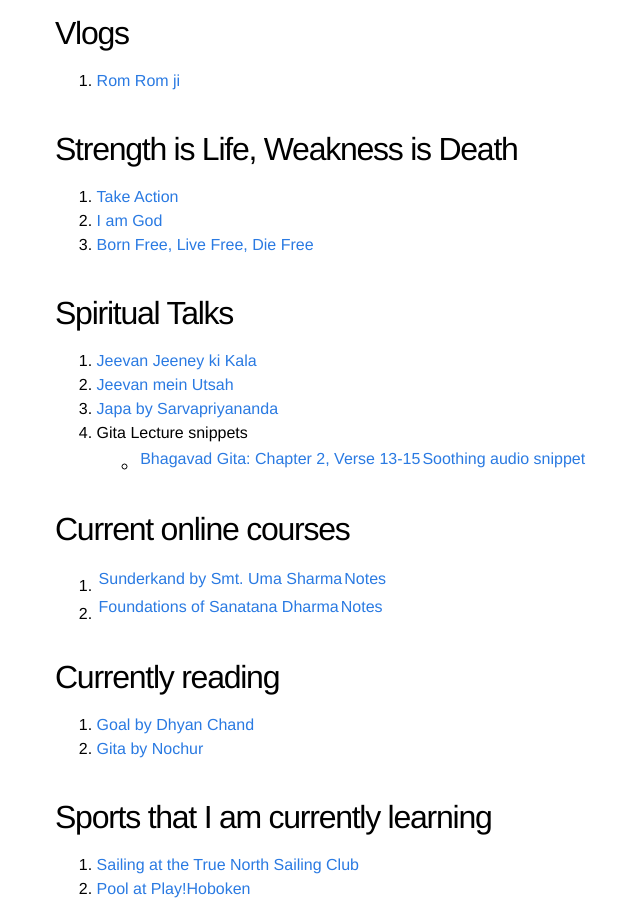
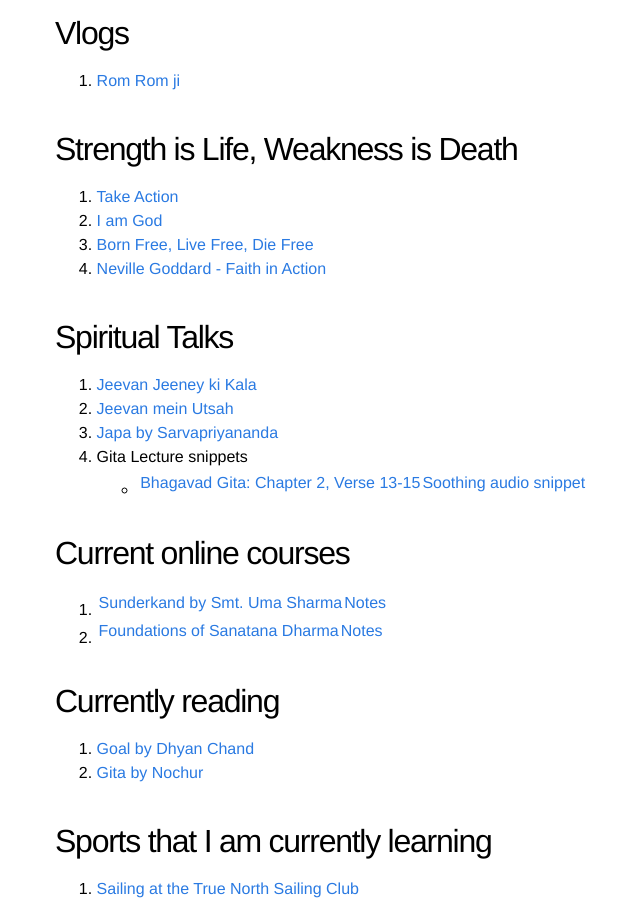
Before and after one commit to kislayabhi/kislayabhi.github.io, a Jekyll site: the page built from _posts/2024-7-23-My-personal-playlist.md, in a window 1280 px wide and 900 px high, scrolled down 1612 px. Shown: the whole window, without its empty margins (185-825 px from the left). Built offline with Jekyll 4.4.1, drawn with Linux system fonts in a browser that asks for light colours; comment, search, counter and statistics services are not loaded.

Commit message:
Update 2024-7-23-My-personal-playlist.md

```diff
--- a/_posts/2024-7-23-My-personal-playlist.md
+++ b/_posts/2024-7-23-My-personal-playlist.md
@@ -57,6 +57,7 @@ I have only recently started realizing that there are certain things out there i
 1. [Take Action](https://youtu.be/xktn-KkQIZw?si=Op6KaZPs4Ykrnb4e)
 2. [I am God](https://youtu.be/y0DlUcPgAoY?si=j0s-KnJnPYsjrQ0_)
 3. [Born Free, Live Free, Die Free](https://youtu.be/xktn-KkQIZw?si=PCj_74YxbfIZSMhP)
+4. [Neville Goddard - Faith in Action](https://youtu.be/4cHzkgJThFU?si=XB7j3JnPJfY0eUcs)
 
 ## Spiritual Talks
 1. [Jeevan Jeeney ki Kala](https://youtu.be/mVBl__RbDsI)
```
